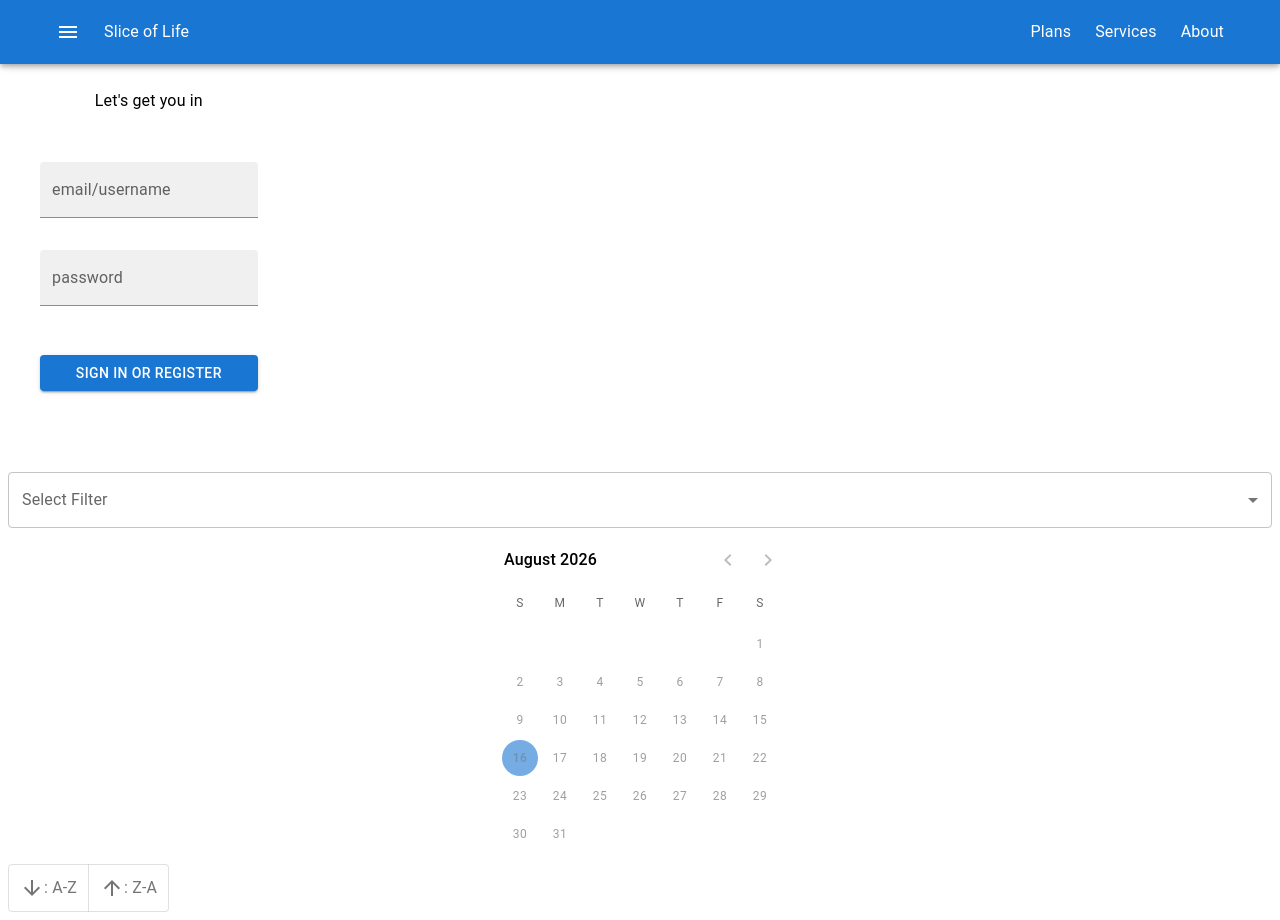
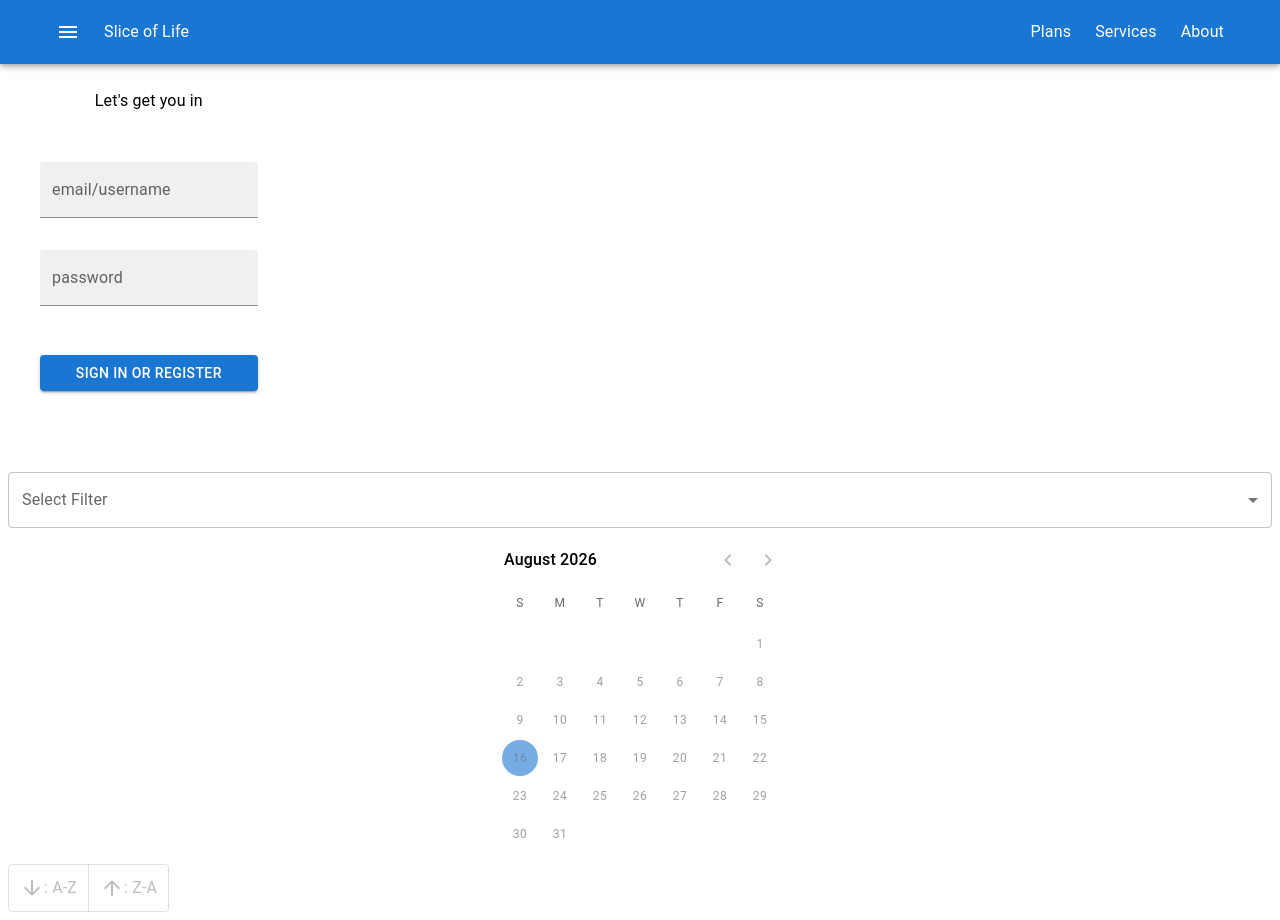
Before and after one commit to Jilmoire/slice-of-life, a Next.js app: page / in a window 1280 px wide. Built offline with nearby package versions, Linux system fonts and the light colour scheme.

Commit message:
Remove by size option, ToggleBtnGroup aria-label. added disabled filter for alphabetical sort

```diff
--- a/src/modules/gallery/FilterOptions.tsx
+++ b/src/modules/gallery/FilterOptions.tsx
@@ -34,8 +34,7 @@ export function ImgFilter() {
                   <Select labelId="imgfilter" id="demo-simple-select" label="Filter" value={filter} onChange={handleChange}>
                       <MenuItem value={"Show All"}> Show All</MenuItem>
                       <MenuItem value={"By Date Uploaded"}>By Date Uploaded</MenuItem>
-                      <MenuItem value={"By Name"}>By Name</MenuItem>
-                      <MenuItem value={"By Size"}>By Size</MenuItem>
+                      <MenuItem value={"Alphbetically"}>Alphbetically</MenuItem>
                   </Select>
           </FormControl>
 
@@ -44,7 +43,7 @@ export function ImgFilter() {
           </Box>
 
           <Box>
-            <ToggleButtonGroup aria-label="Medium sizes">
+            <ToggleButtonGroup  disabled={filter !== "Alphbetically"}>
               <ToggleButton value="a-z">
                 <ArrowDownwardIcon /> <Typography>: A-Z</Typography>
               </ToggleButton>
```
